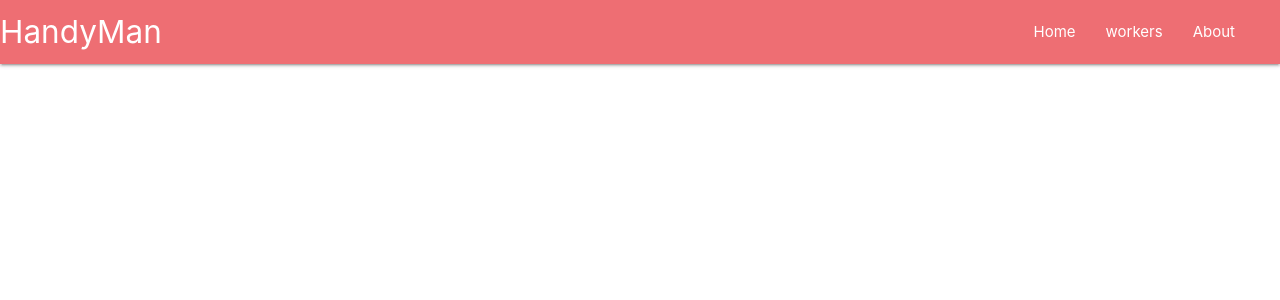
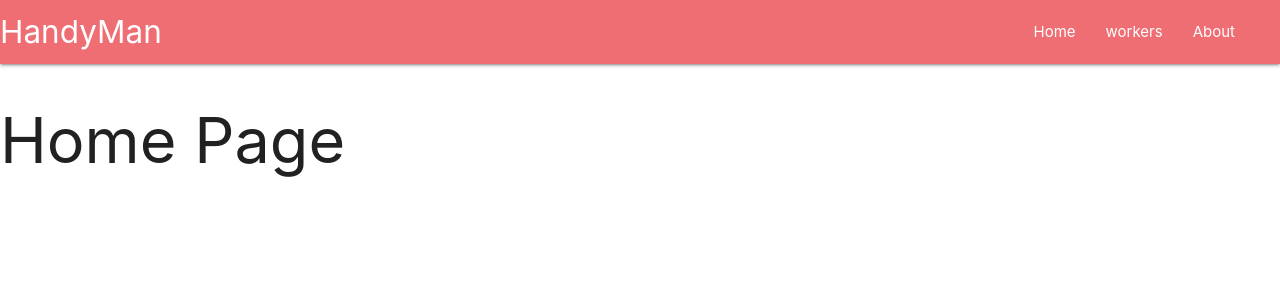
Before and after one commit to ksho88/handy_man, a React (Create React App) app in the folder client/: page / in a window 1280 px wide. Shown: the top 300 px of the page. Built offline with nearby package versions, Linux system fonts and the light colour scheme.

Commit message:
Update App.js

```diff
--- a/client/src/App.js
+++ b/client/src/App.js
@@ -12,9 +12,9 @@
   <>
   <MainNavbar />
 <Switch>
-  <Route exact path="/" components={Home}/>
-  <Route exact path="/about" components={About} />
-  <Route exact path="/workers" components={Worker}/>
+  <Route exact path="/" component={Home}/>
+  <Route exact path="/about" component={About} />
+  <Route exact path="/workers" component={Worker}/>
   {/* <Route exact path="/workers/:id/services" component={Services} /> */}
 
 
```
